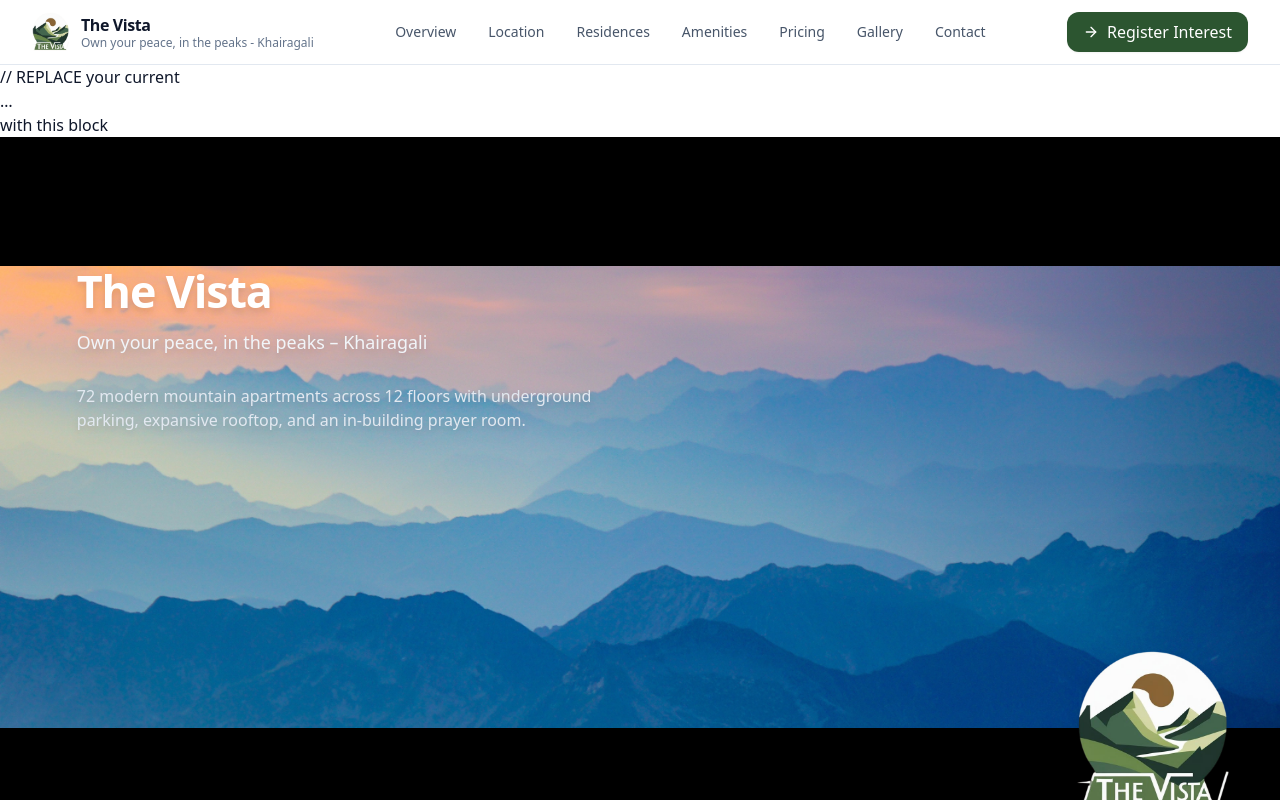
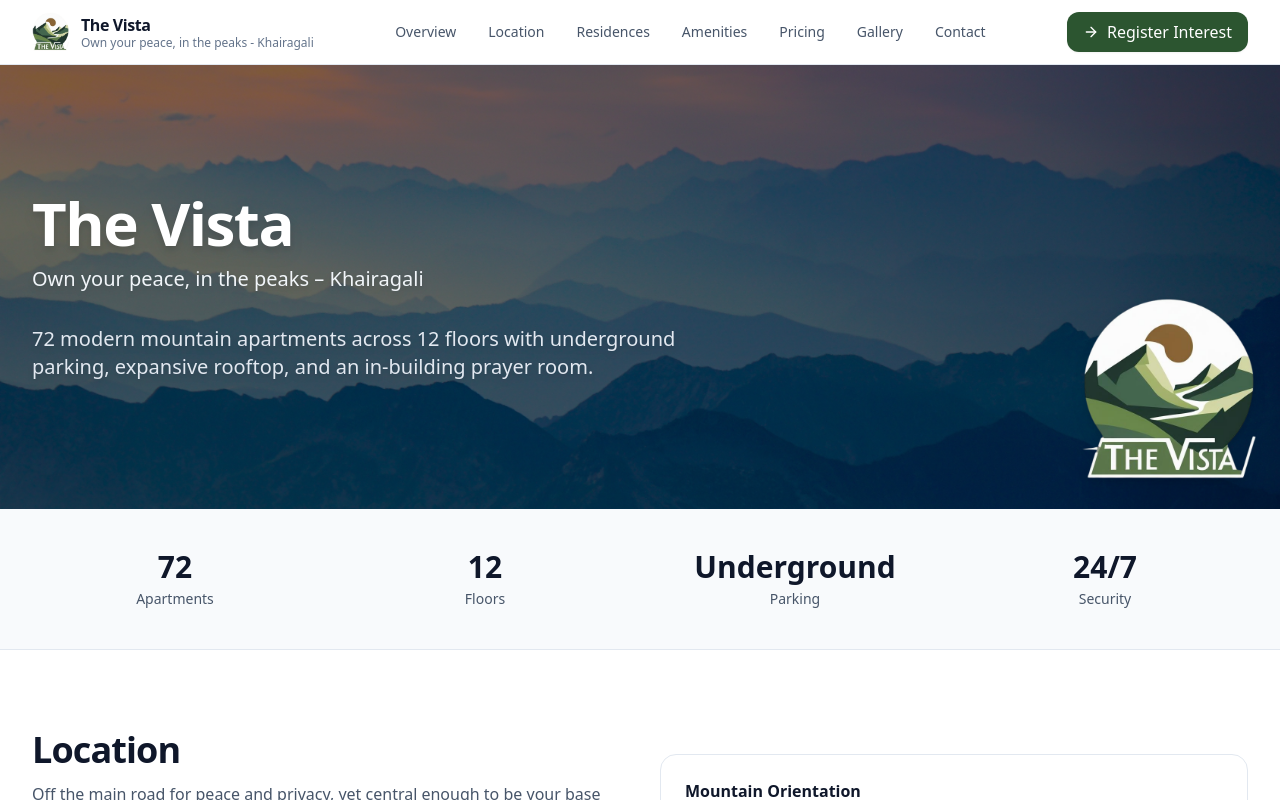
Before and after one commit to abdullahwiqar-byte/thevista, a React (Vite) app: page / in a window 1280 px wide. Shown: the top 800 px of the page. Built offline with nearby package versions, Linux system fonts and the light colour scheme.

Commit message:
Update App.jsx

```diff
--- a/src/App.jsx
+++ b/src/App.jsx
@@ -155,61 +155,48 @@ export default function App() {
 
       {/* Hero */}
 
-      // REPLACE your current <section id="home">…</section> with this block
+      {/* Hero */}
+<section
+  id="home"
+  className="relative bg-cover bg-center bg-no-repeat text-white"
+  style={{ backgroundImage: "url('/hero.jpg')" }}
+>
+  <div className="absolute inset-0 bg-black/50" />
 
-<section id="home" className="relative bg-black scroll-mt-24">
-  {/* Fixed 16:9 stage so phone and desktop match exactly */}
-  <div className="relative w-full aspect-[16/9]">
-    {/* Banner image never crops */}
-    <img
-      src="/hero.jpg"
-      alt="The Vista — mountain panorama"
-      className="absolute inset-0 h-full w-full object-contain"
-      loading="eager"
-      decoding="async"
-    />
-
-    {/* Overlay layer */}
-    <div className="absolute inset-0">
-      {/* Text block in the same relative spot as desktop */}
-      <div
-        className="
-          absolute
-          [left:6%]
-          [top:18%]
-          max-w-[42%]
-          text-white drop-shadow-lg
-        "
-      >
-        <h1 className="font-black tracking-tight [font-size:clamp(22px,3.5vw,56px)] leading-[1.05]">
+  <div className="relative mx-auto max-w-7xl px-4 sm:px-6 lg:px-8 py-28 md:py-32">
+    {/* grid keeps logo aligned with text */}
+    <div className="grid items-start gap-8 lg:grid-cols-[1fr_auto]">
+      {/* Left: Title + Tagline + Summary */}
+      <div>
+        <h1 className="text-5xl md:text-6xl font-black tracking-tight drop-shadow-lg">
           The Vista
         </h1>
-        <p className="mt-[1.2vw] text-slate-100 [font-size:clamp(14px,1.4vw,22px)]">
+        <p className="mt-3 text-lg sm:text-xl text-slate-100 drop-shadow-md">
           Own your peace, in the peaks – Khairagali
         </p>
-        <p className="mt-[2.2vw] text-slate-200 [font-size:clamp(13px,1.25vw,20px)]">
+        <p className="mt-8 text-lg sm:text-xl text-slate-200 max-w-2xl drop-shadow-md">
           72 modern mountain apartments across 12 floors with underground parking,
           expansive rooftop, and an in-building prayer room.
         </p>
       </div>
 
-      {/* Logo locked to the same relative corner */}
+      {/* Right: Logo (no absolute!) */}
       <img
         src="/logo.png"
         alt="The Vista logo"
         className="
-          absolute
-          [right:4%]
-          [bottom:6%]
-          w-[12vw]
-          max-w-[220px]
-          min-w-[80px]
+          absolute right-4 bottom-4 sm:right-6 sm:bottom-6
+          w-20                        /* base size for mobile */
+          sm:w-28 md:w-36 lg:w-44     /* scales up on bigger screens */
+          max-w-[30vw]                /* prevents oversize on huge displays */
           drop-shadow-lg
+          transition-all duration-300 /* smooth resizing */
         "
       />
     </div>
   </div>
 </section>
+
 
       {/* Stats */}
       <section className="border-b border-slate-200 bg-slate-50">
```
